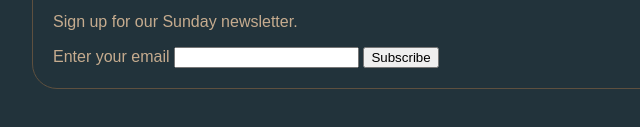
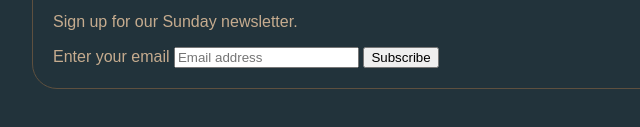
Before and after one commit to learningmanhood/learningmanhood.github.io, a plain HTML site: page index.html in a window 1280 px wide. Shown: the part 181-308 px from the top of the page, 187-827 px from the left. Drawn offline with Linux system fonts and the light colour scheme.

Commit message:
Update index.html

```diff
--- a/index.html
+++ b/index.html
@@ -33,7 +33,7 @@
 		class="embeddable-buttondown-form"
 		>
 		<label for="bd-email">Enter your email</label>
-		<input type="email" name="email" id="bd-email" />
+		<input type="email" name="email" id="bd-email" placeholder="Email address">
 		<input type="submit" value="Subscribe" />
 		</form>
 	</div>
```
